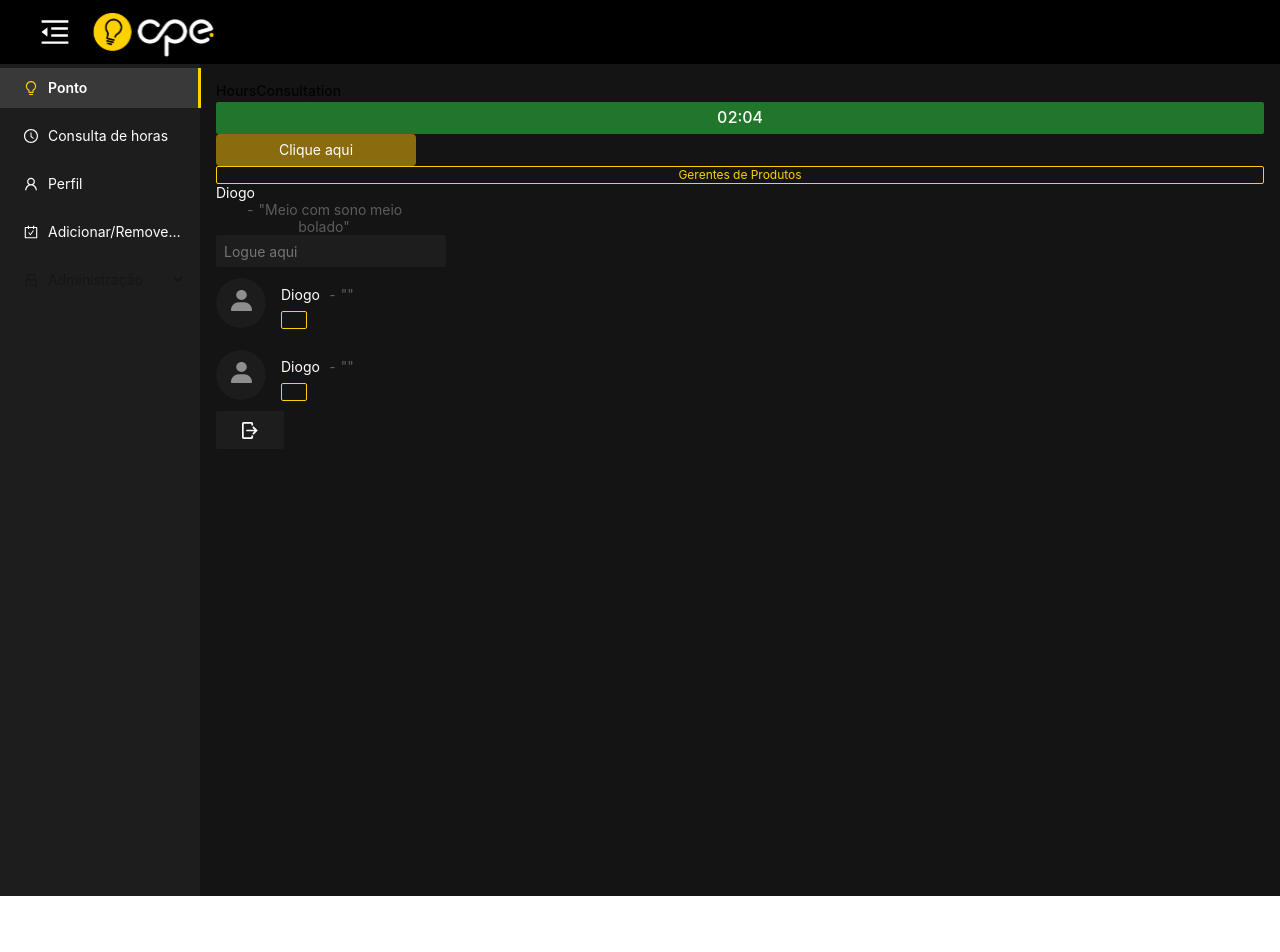
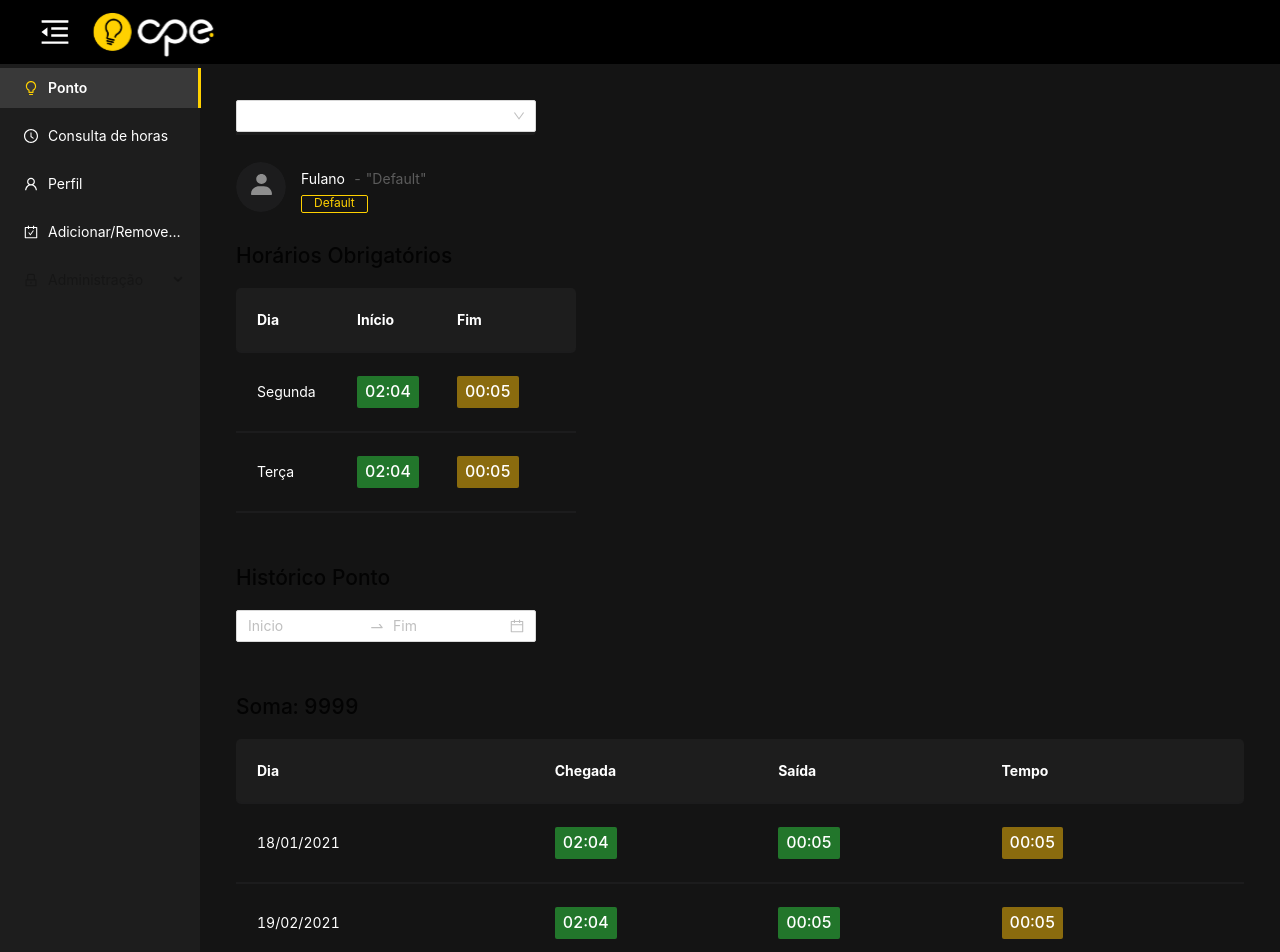
Before and after one commit to cpejr/frontend-novoponto, a React (Create React App) app: page /consultadehoras in a window 1280 px wide. Shown: the top 952 px of the page. Before the commit the page ends 896 px from the top, so only its background shows below. Built offline with nearby package versions, Linux system fonts and the light colour scheme.

Commit message:
Página Consulta de Horas

```diff
--- a/src/pages/HourConsultation/index.js
+++ b/src/pages/HourConsultation/index.js
@@ -1,42 +1,258 @@
-import React, { useContext } from "react";
+import React, { useContext, useRef, useState } from "react";
 import { HoursConsultationComponent } from "./styles";
 import { ThemeContext } from "../../context/ThemeProvider";
+import { DatePicker, Space } from 'antd';
 
 import {
   HourDisplayer,
-  CommonButton,
-  DefaultLabel,
-  MemberName,
-  MemberDescription,
-  LogoutPointButton,
-  InputText,
+  CommonSelectBox,
+  DefaultLabel
 } from "../../components/atoms";
 
 import LoggedMembers from "../../components/molecules/LoggedMembersSection";
 
+const options = [
+  {
+    value: 'Diogo',
+    label: 'Diogo',
+  },
+  {
+    value: 'Arthur Lima',
+    label: 'Arthur Lima',
+  },
+  {
+    value: 'Arthur Braga',
+    label: 'Arthur Braga',
+  },
+]
+
+const mandatoryHoursOptions = [
+  {
+    dia: 'Segunda',
+    inicio: '10:30',
+    fim: '12:30',
+  },
+  {
+    dia: 'Terça',
+    inicio: '17:30',
+    fim: '19:30',
+  },
+];
+
+const historicHoursOptions = [
+  {
+    dia: '18/01/2021',
+    chegada: '10:30',
+    saida: '12:30',
+    tempo: '19:30',
+  },
+  {
+    dia: '19/02/2021',
+    chegada: '14:30',
+    saida: '16:30',
+    tempo: '02:30',
+  },
+];
+
+const justificativeOptions = [
+  {
+    dia: '18/01/2021',
+    tipo: '10:30',
+    tempo: '19:30',
+  },
+  {
+    dia: '19/02/2021',
+    tipo: '14:30',
+    tempo: '02:30',
+  },
+];
+
 const HoursConsultation = () => {
+
+  const { RangePicker } = DatePicker;
   const { themeColors } = useContext(ThemeContext);
 
+  const inputSelect = useRef(null);
+
+  const [startDate, setStartDate] = useState(new Date());
+
   const handleTest = (e) => {
+    console.log(e.target);
+  };
+
+  const handleSelectDate = (e) => {
     console.log(e.target.value);
+    setStartDate(e.target.value);
   };
+
+  function onChange(value, dateString) {
+    console.log('Selected Time: ', value);
+    console.log('Formatted Selected Time: ', dateString);
+  }
+
+  function onOk(value) {
+    console.log('onOk: ', value);
+  }
 
   return (
     <HoursConsultationComponent theme={themeColors}>
-      <h1>HoursConsultation</h1>
-      <HourDisplayer hour="10:38" hourColor="rgba(49, 216, 67, 0.5)" />
-      <CommonButton
-        buttonLabel="Clique aqui"
-        color="#8A6B0E"
-        width="200px"
-      />
-      <DefaultLabel labelText="Gerentes de Produtos" labelColor="#FFD100" />
-      <MemberName name="Diogo" />
-      <MemberDescription description="Meio com sono meio bolado" />
-      <InputText placeholder="Logue aqui" onChange={handleTest} />
-      <LoggedMembers name="Diogo" />
-      <LoggedMembers name="Diogo" />
-      <LogoutPointButton color="#1D1D1D" />
+      <div className="selectMemberArea">
+        <CommonSelectBox
+          inputRef={inputSelect}
+          defaultValue="ola"
+          optionsList={options}
+          onChangeFunction={handleTest}
+        />
+      </div>
+
+      <div className="memberArea">
+        <LoggedMembers
+          name="Fulano"
+          role="Default"
+          description="Default"
+        />
+      </div>
+
+      <div className="mandatoryHours">
+        <h2>Horários Obrigatórios</h2>
+
+        <table className="mandatoryHoursTable">
+          <tr>
+            <th className="dayColumn">Dia</th>
+            <th className="startTime">Início</th>
+            <th className="finishTime">Fim</th>
+          </tr>
+          {mandatoryHoursOptions.length > 0 ? (
+            mandatoryHoursOptions.map((item, index) => (
+              <tr key={index}>
+                <td className="dayColumn">
+                  {item.dia}
+                </td>
+                <td className="startTime">
+                  <HourDisplayer
+                    hour={new Date()}
+                    hourColor={themeColors.green}
+                  />
+                </td>
+                <td className="finishTime">
+                  <HourDisplayer
+                    hour={new Date().getTime()}
+                    hourColor={themeColors.yellow}
+                    startTime={true}
+                  />
+                </td>
+              </tr>
+            ))
+          ) : (
+            <tr>
+              <h1 style={{ color: "#fff", fontSize: "30px" }}>
+                Seja mais Braga
+              </h1>
+            </tr>
+          )}
+        </table>
+      </div>
+
+      <div className="pointHistoric">
+        <h2>Histórico Ponto</h2>
+
+        <Space direction="vertical" size={12}>
+          <RangePicker
+            format="YYYY-MM-DD"
+            onChange={onChange}
+            onOk={onOk}
+            placeholder={['Inicio', 'Fim']}
+            />
+        </Space>
+      </div>
+
+      <div className="hoursSumAndTablesArea">
+        <h2>Soma: 9999</h2>
+
+        <table className="hoursSumAndTable">
+          <tr>
+            <th className="dayColumn">Dia</th>
+            <th className="startTime">Chegada</th>
+            <th className="finishTime">Saída</th>
+            <th className="timeArea">Tempo</th>
+          </tr>
+          {historicHoursOptions.length > 0 ? (
+            historicHoursOptions.map((item, index) => (
+              <tr key={index}>
+                <td className="dayColumn">
+                  {item.dia}
+                </td>
+                <td className="startTime">
+                  <HourDisplayer
+                    hour={new Date()}
+                    hourColor={themeColors.green}
+                  />
+                </td>
+                <td className="finishTime">
+                  <HourDisplayer
+                    hour={new Date().getTime()}
+                    hourColor={themeColors.green}
+                    startTime={true}
+                  />
+                </td>
+                <td className="timeArea">
+                  <HourDisplayer
+                    hour={new Date().getTime()}
+                    hourColor={themeColors.yellow}
+                    startTime={true}
+                  />
+                </td>
+              </tr>
+            ))
+          ) : (
+            <tr>
+              <h1 style={{ color: "#fff", fontSize: "30px" }}>
+                Seja mais Braga
+              </h1>
+            </tr>
+          )}
+        </table>
+      </div>
+
+      <div className="justificationTablesArea">
+        <h2>Justificativas</h2>
+
+        <table className="justificationTable">
+          <tr>
+            <th className="dayColumn">Dia</th>
+            <th className="typeArea">Tipo</th>
+            <th className="timeArea">Tempo</th>
+          </tr>
+          {justificativeOptions.length > 0 ? (
+            justificativeOptions.map((item, index) => (
+              <tr key={index}>
+                <td className="dayColumn">
+                  {item.dia}
+                </td>
+                <td className="typeArea">
+                  <HourDisplayer
+                    hour={"Adicionar"}
+                    hourColor={themeColors.green}
+                  />
+                </td>
+                <td className="timeArea">
+                  <HourDisplayer
+                    hour={new Date().getTime()}
+                    hourColor={themeColors.yellow}
+                    startTime={true}
+                  />
+                </td>
+              </tr>
+            ))
+          ) : (
+            <tr>
+              <h1 style={{ color: "#fff", fontSize: "30px" }}>
+                Seja mais Braga
+              </h1>
+            </tr>
+          )}
+        </table>
+      </div>
     </HoursConsultationComponent>
   );
 };
--- a/src/pages/HourConsultation/styles.js
+++ b/src/pages/HourConsultation/styles.js
@@ -4,7 +4,106 @@ const HoursConsultationComponent = styled.div`
     width: 100%;
     min-height: 100vh;
 
-    background-color: ${props => props.theme.appBackground}
+    padding: 20px;
+
+    background-color: ${props => props.theme.appBackground};
+
+    display: flex;
+    flex-direction: column;
+    align-items: flex-start;
+
+    .selectMemberArea{
+        width: 300px;
+    }
+
+    .memberArea{
+        min-height: 80px;
+        padding: 16px 0px;
+    }
+
+    .mandatoryHours{
+        margin-bottom: 48px;
+        h2{
+            margin-bottom: 16px;
+        }
+    }
+
+    .mandatoryHoursTable,
+    .hoursSumAndTable,
+    .justificationTable{
+        width: 100%;
+    }
+
+    .mandatoryHoursTable tr,
+    .hoursSumAndTable tr,
+    .justificationTable tr{
+        height: 80px;
+        background-color: #141414;
+        padding: 0px 20px;
+
+        display: flex;
+        justify-content: flex-start;
+        align-items: center;
+        border-bottom: 2px solid #1C1C1D;
+    }
+
+    .mandatoryHoursTable tr:first-child,
+    .hoursSumAndTable tr:first-child,
+    .justificationTable tr:first-child{
+        height: 65px;
+        background-color: #1D1D1D;
+
+        display: flex;
+        justify-content: flex-start;
+        align-items: center;
+        border-radius: 5px;
+    }
+
+    .dayColumn{
+        width: 40%;
+        min-width: 100px;
+        display: flex;
+        justify-content: flex-start;
+        color: #FFFFFF;
+    }
+
+    .startTime, .finishTime, .timeArea, .typeArea{
+        width: 30%;
+        min-width: 100px;
+        display: flex;
+        justify-content: flex-start;
+        color: #FFFFFF;
+    }
+
+    .pointHistoric{
+        max-width: 300px;
+        margin-bottom: 48px;
+        h2{
+            margin-bottom: 16px;
+        }
+    }
+
+    .hoursSumAndTablesArea, .justificationTablesArea{
+        width: 100%;
+        margin-bottom: 24px;
+        h2{
+            margin-bottom: 16px;
+        }
+        .hoursSumAndTable{
+            width: 100%;
+        }
+    }
+
+    .hoursSumAndTablesArea, .justificationTablesArea{
+        width: 100%;
+        margin-bottom: 48px;
+        h2{
+            margin-bottom: 16px;
+        }
+        .hoursSumAndTable{
+            width: 100%;
+        }
+    }
 `;
 
 export  { HoursConsultationComponent };
```
